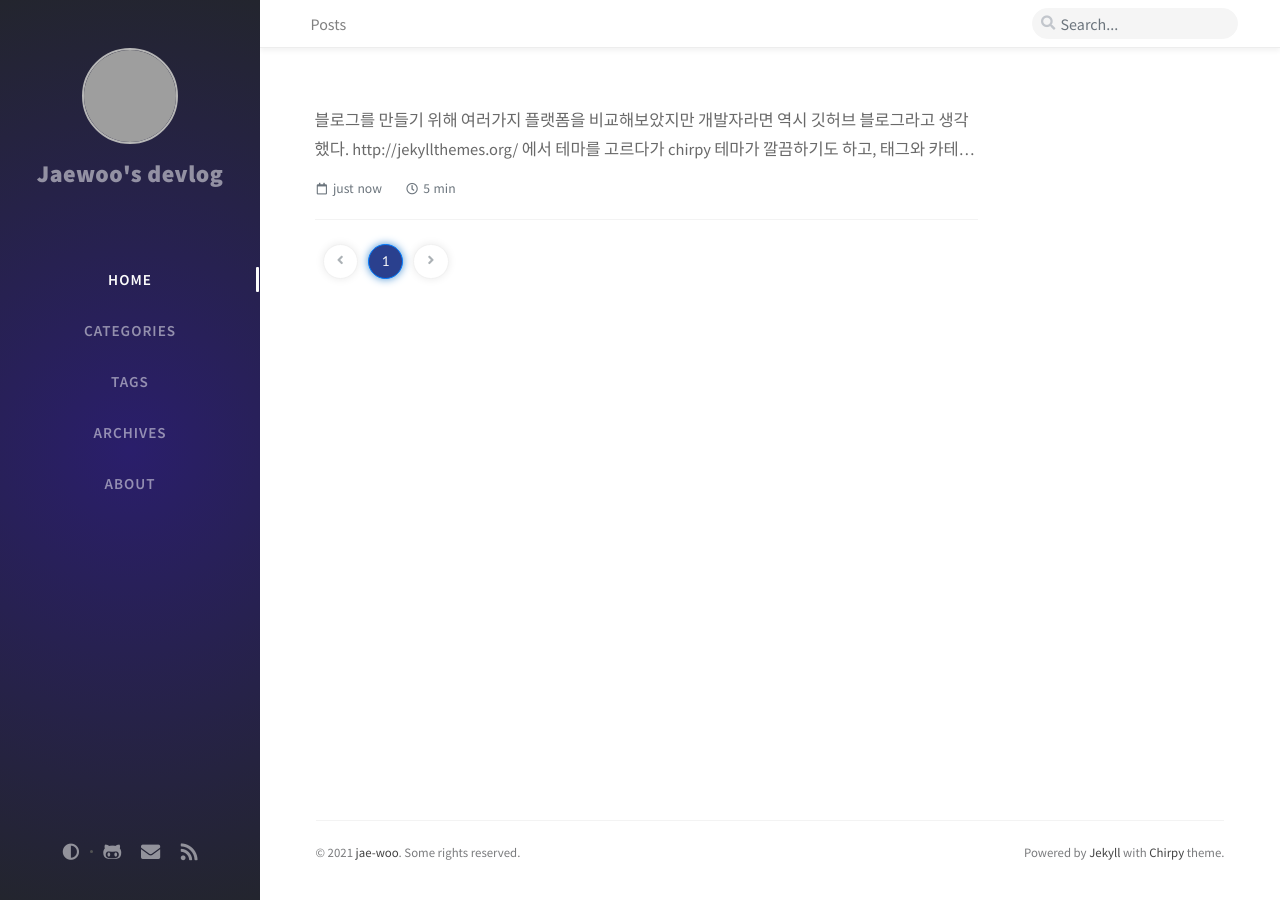
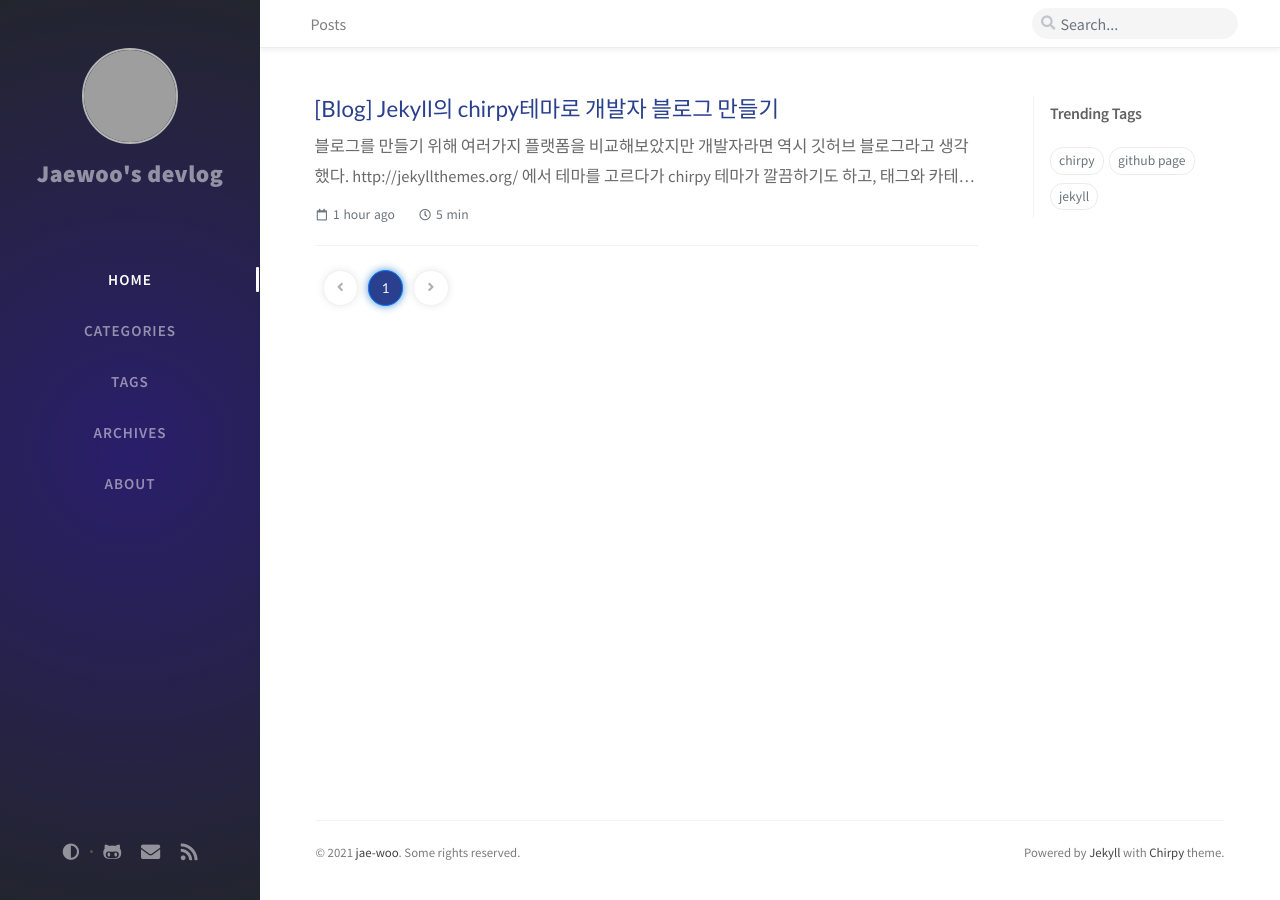
Before and after one commit to joojaewoo/joojaewoo.github.io, a Jekyll site: the page built from index.html, in a window 1280 px wide. Built offline with Jekyll 4.4.1, drawn with Linux system fonts in a browser that asks for light colours; nearby versions of some CDN libraries; the list of posts is cut into pages by our own code; comment, search, counter and statistics services are not loaded; grey boxes are pictures that could not be loaded.

Commit message:
[fix] 게시글 수정
- 게시글 제목 수정

```diff
--- a/_posts/2020-05-10-startBlog.md
+++ b/_posts/2020-05-10-startBlog.md
@@ -1,9 +1,9 @@
 ---
 layout: post
-title: [블로그]Jekyll의 chirpy테마로 블로그 만들기
-tag: [jekyll,github page, chirpy]
+title: "[Blog] Jekyll의 chirpy테마로 개발자 블로그 만들기"
+tags: [jekyll, github page, chirpy]
 date: 2021-05-11 00:53:20 +0900
-category: Blog
+categories: Blog
 ---
 
 블로그를 만들기 위해 여러가지 플랫폼을 비교해보았지만 개발자라면 역시 깃허브 블로그라고 생각했다.
```
Also changed, not shown: other parts of _posts/2020-05-10-startBlog.md (+0 -1 lines).
